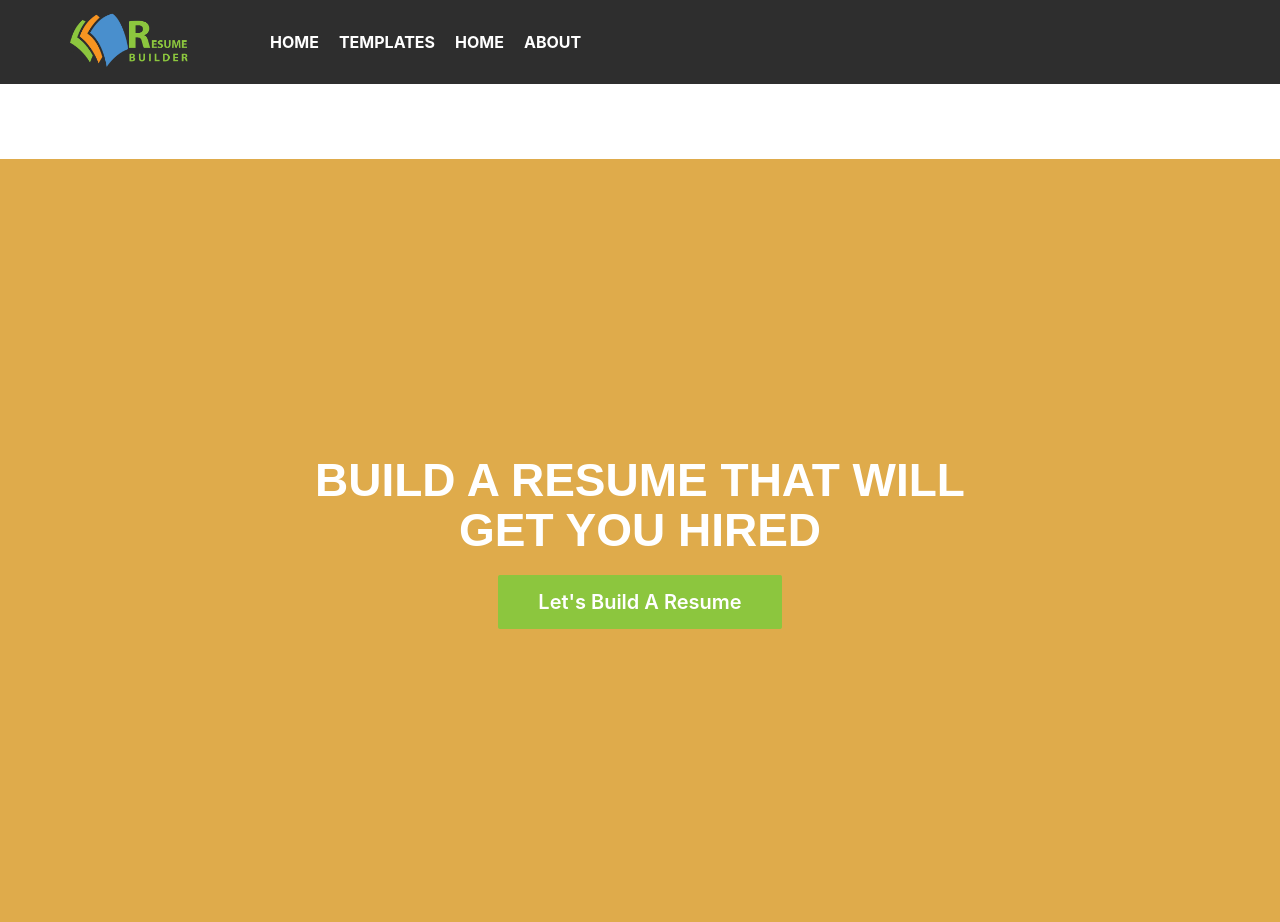
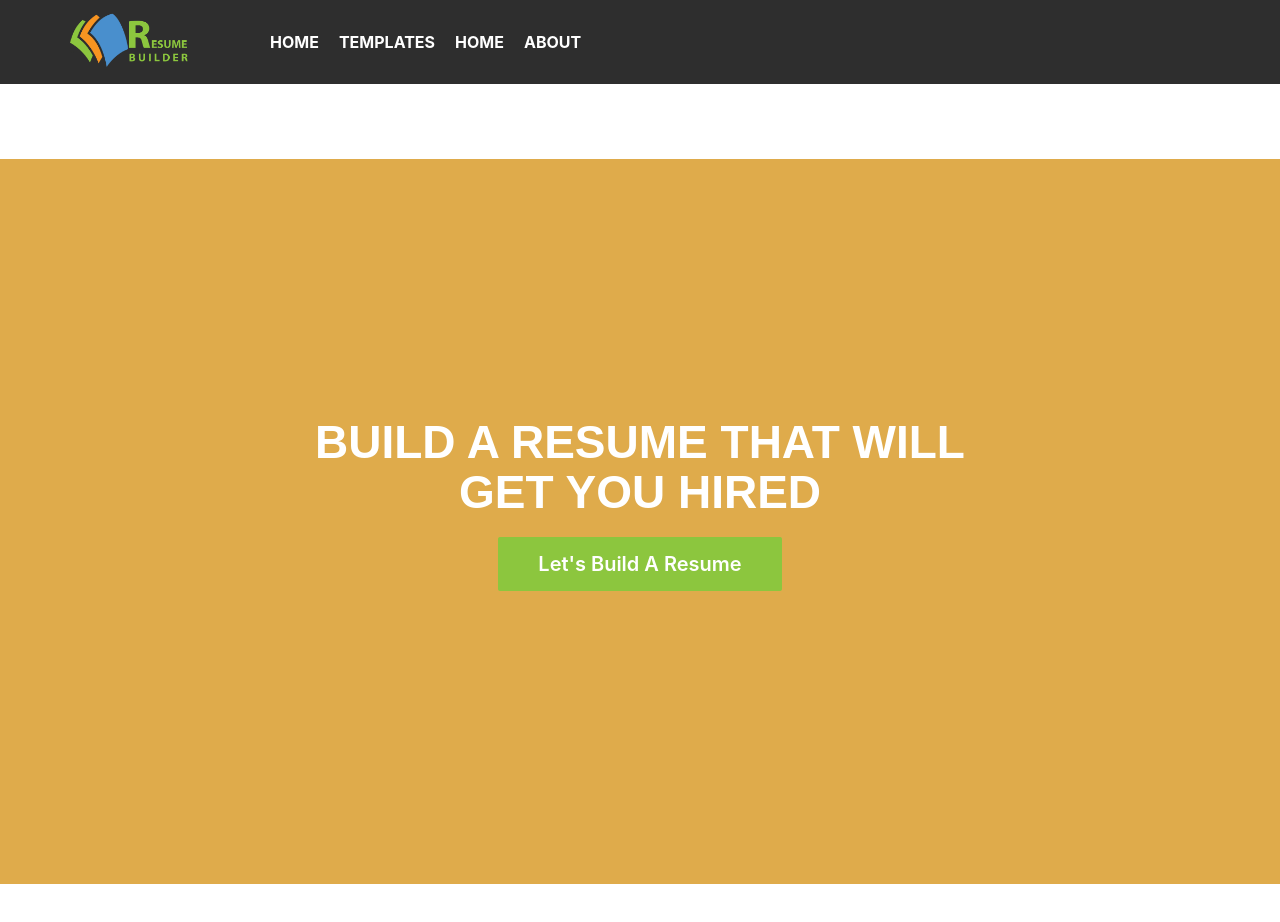
Before and after one commit to Aliherawi7/resume-builder, a React (Create React App) app: page / in a window 1280 px wide. Shown: the top 922 px of the page. After the commit the page ends 884 px from the top, so only its background shows below. Built offline with nearby package versions, Linux system fonts and the light colour scheme.

Commit message:
Entering animation added

```diff
--- a/src/Home.css
+++ b/src/Home.css
@@ -4,7 +4,9 @@
     align-items: center;
     flex-direction: column;
     background-color: #dfab4b;
-    height: 100vh;
+    animation-name: top-bottom-animate;
+    animation-duration: .4s;
+    height: 100%;
 }
 .intro{
     margin-top: 50px;
--- a/src/Modal.css
+++ b/src/Modal.css
@@ -7,7 +7,7 @@
     background-color: rgba(0, 0, 0, 0.89);
     display: flex;
     justify-content: center;
-    z-index: 100;
+    z-index: 1000;
     padding-top: 160px;
     overflow-y: auto;
 }
```
